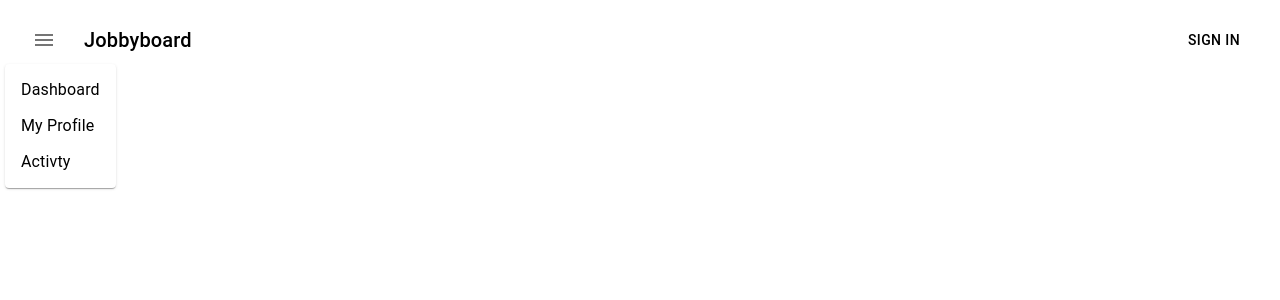
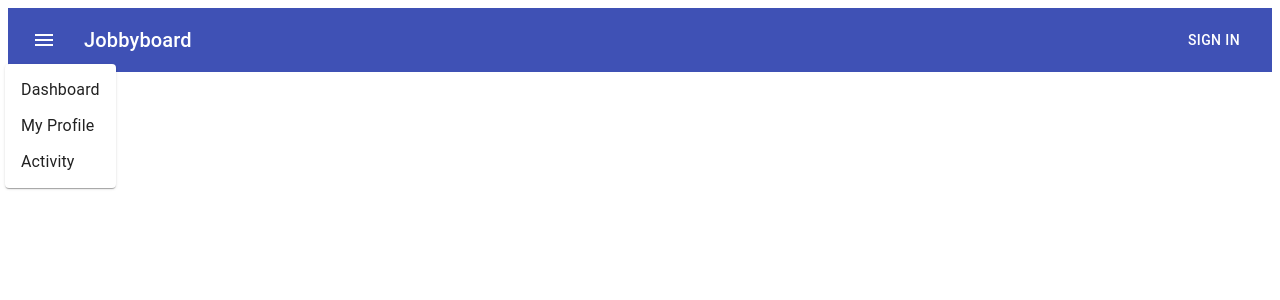
Before and after one commit to gitluky/jobbyboard, a React (Create React App) app in the folder jobbyboard-frontend/: page / in a window 1280 px wide. Both pictures are taken after a click on the button "menu". Shown: the top 300 px of the page. Built offline with nearby package versions, Linux system fonts and the light colour scheme.

Commit message:
Updated Navigationbar MenuItem components and added useFormInput hook to handle onChange functionality for user input.

```diff
--- a/jobbyboard-frontend/src/components/Navigationbar.js
+++ b/jobbyboard-frontend/src/components/Navigationbar.js
@@ -26,7 +26,7 @@ const useStyles = makeStyles(theme => ({
   },
   title: {
     flexGrow: 1,
-    color: 'black'
+    color: 'inherit'
   },
 }));
 
@@ -66,16 +66,12 @@ const Navigationbar = ({ user }) =>  {
 
   return (
     <div className={classes.root}>
-      <AppBar position="static" style={{ background: 'transparent', boxShadow: 'none'}}>
+      <AppBar position="static" style={{ background: 'primary', boxShadow: 'none'}}>
         <Toolbar>
-
-          <Paper className={classes.paper}>
-          </Paper>
-          <div>
             <IconButton
               edge="start"
               className={classes.menuButton}
-              color="black"
+              color="inherit"
               aria-label="menu"
               ref={anchorRef}
               aria-controls={open ? 'menu-list-grow' : undefined}
@@ -94,23 +90,20 @@ const Navigationbar = ({ user }) =>  {
                   <Paper>
                     <ClickAwayListener onClickAway={handleClose}>
                       <MenuList autoFocusItem={open} id="menu-list-grow" onKeyDown={handleListKeyDown}>
-                        <MenuItem onClick={handleClose}><NavLink to="/users/:id/dashboard" exact style={{ textDecoration: 'none', color: 'black' }} activeClassName="active" >Dashboard</NavLink></MenuItem>
-                        <MenuItem onClick={handleClose}><NavLink to="/users/:id" exact style={{ textDecoration: 'none', color: 'black' }} activeClassName="active" >My Profile</NavLink></MenuItem>
-                        <MenuItem onClick={handleClose}><NavLink to="/users/:id/activity" exact style={{ textDecoration: 'none', color: 'black' }} activeClassName="active" >Activty</NavLink></MenuItem>
+                        <MenuItem onClick={handleClose} component={NavLink} to="/users/:id/dashboard" style={{ textDecoration: 'none', color: 'default' }} activeClassName="active" >Dashboard</MenuItem>
+                        <MenuItem onClick={handleClose} component={NavLink} to="/users/:id" style={{ textDecoration: 'none', color: 'default' }} activeClassName="active" >My Profile</MenuItem>
+                        <MenuItem onClick={handleClose} component={NavLink} to="/users/:id/activity" style={{ textDecoration: 'none', color: 'default' }} activeClassName="active" >Activity</MenuItem>
                       </MenuList>
                     </ClickAwayListener>
                   </Paper>
                 </Grow>
               )}
             </Popper>
-          </div>
-
-
 
           <Typography variant="h6" className={classes.title}>
             Jobbyboard
           </Typography>
-          <Button color="black"><Link to="/sign_in" exact style={{ textDecoration: 'none', color: 'black' }} activeClassName="active" >Sign In</Link></Button>
+          <Button component={ Link } to="/sign_in" style={{ textDecoration: 'none', color: 'inherit'}} >Sign In</Button>
         </Toolbar>
       </AppBar>
     </div>
--- a/jobbyboard-frontend/src/components/SignIn.js
+++ b/jobbyboard-frontend/src/components/SignIn.js
@@ -1,5 +1,7 @@
 import React from 'react';
 import { Paper, Grid, TextField, Button, Card, makeStyles } from '@material-ui/core';
+
+import useFormInput from '../hooks/useFormInput'
 
 const useStyles = makeStyles(theme => ({
   paper: {
@@ -20,6 +22,9 @@ const useStyles = makeStyles(theme => ({
 
 const SignIn = () => {
   const classes = useStyles();
+  let email = useFormInput('');
+  let password = useFormInput('');
+
   return(
     <>
       <Paper className={classes.paper}>
@@ -34,6 +39,7 @@ const SignIn = () => {
             name="email"
             autoComplete="email"
             autoFocus
+            {...email}
           />
           <TextField
             variant="outlined"
@@ -45,6 +51,7 @@ const SignIn = () => {
             type="password"
             id="password"
             autoComplete="current-password"
+            {...password}
           />
           <Button
             type="submit"
@@ -59,4 +66,6 @@ const SignIn = () => {
   )
 }
 
+
+
 export default SignIn;
--- /dev/null
+++ b/jobbyboard-frontend/src/hooks/useFormInput.js
@@ -0,0 +1,14 @@
+import { useState } from 'react';
+
+export default function useFormInput(initialValue) {
+  const [value, setValue] = useState(initialValue);
+
+  function handleChange(e) {
+    setValue(e.target.value);
+  }
+
+  return {
+    value,
+    onChange: handleChange
+  };
+}
```
